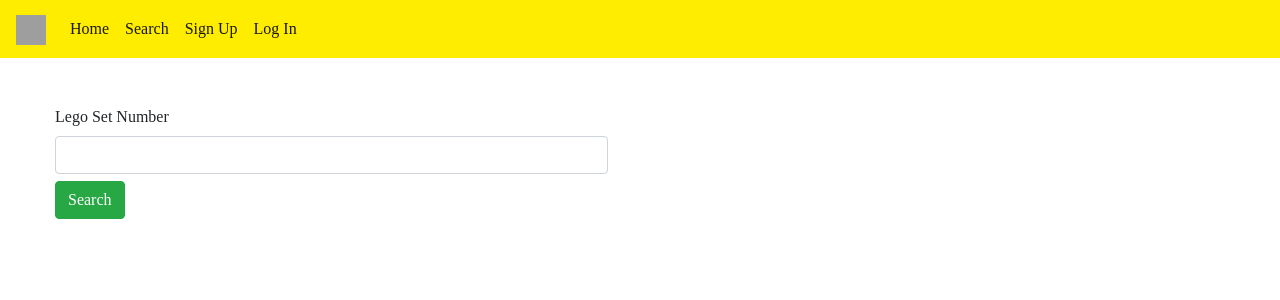
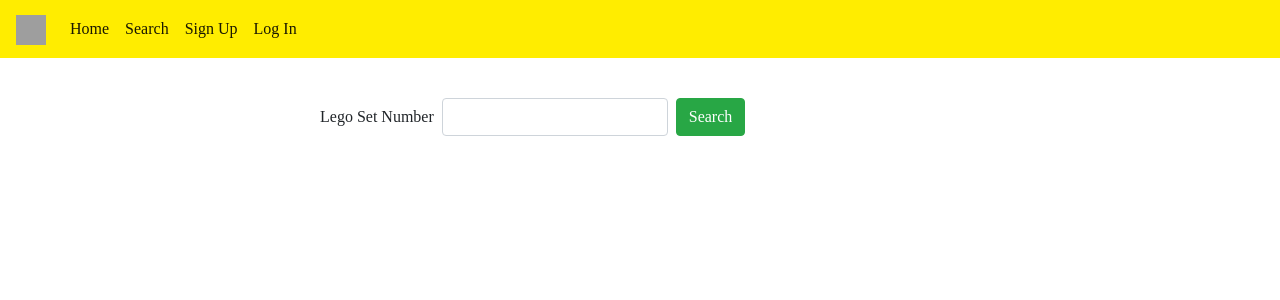
Before and after one commit to hcleland/lego-capstone-app, a React (Create React App) app: page /search in a window 1280 px wide. Shown: the top 300 px of the page. Built offline with nearby package versions, Linux system fonts and the light colour scheme; grey boxes are pictures that could not be loaded.

Commit message:
alert styled better. Presentation ready - I think

```diff
--- a/src/components/ApplicationViews.js
+++ b/src/components/ApplicationViews.js
@@ -1,7 +1,6 @@
 import { Route } from "react-router-dom";
 import { withRouter } from "react-router";
 import React, { Component } from "react";
-import { Alert } from 'reactstrap';
 import ApiManager from "../modules/ApiManager";
 import Landing from "./landing/Landing";
 import SignupForm from "./user/SignupForm";
@@ -11,7 +10,7 @@ import SearchResults from "./search/SearchResults";
 import SearchDetails from "./search/SearchDetails";
 import BuildList from "./buildList/BuildList";
 import BuildItem from "./buildList/BuildItem";
-// import AlertModal from "./search/AlertModal"
+import Alert from "./search/Alert";
 // import ListItem from "./buildList/ListItem";
 // import BrickPic from "./search/BrickPic";
 
@@ -24,6 +23,7 @@ class ApplicationViews extends Component {
         searchDetails: [],
         buildItems: [],
         currentUser: {},
+        searchInput: " ",
         searchedSet: "",
         setNotFound: false
     };
@@ -37,7 +37,11 @@ class ApplicationViews extends Component {
             .then(results => {
                 console.log(searchInput);
                 if (results.count === 0) {
-                    //                 return (
+
+                    // return (
+                    //     <Alert />
+                    // )
+
                     //                     <Alert color="success">
                     //                         <h4 className="alert-heading">Well done!</h4>
                     //                         <p>Aww yeah, you successfully read this important alert message. This example text is going
@@ -46,8 +50,10 @@ class ApplicationViews extends Component {
                     //                         <hr />
                     //                         <p className="mb-0">Whenever you need to, be sure to use margin utilities to keep things nice and tidy.</p>
                     //                     </Alert>
-                    //                 )
-                    this.setState({ setNotFound: true })
+
+                    this.setState({
+                        setNotFound: true
+                    })
 
                 } else {
                     this.setState({
@@ -117,10 +123,11 @@ class ApplicationViews extends Component {
         return ApiManager.updateListItem(editedListObject)
             .then(() => ApiManager.getAllItemsById(user.id))
             .then(buildItems => {
-                this.props.history.push("/buildItems");
                 this.setState({
                     buildItems: buildItems
                 })
+                // this.props.history.push("/buildItems");
+                window.scrollTo(0, 10);
             })
     };
 
@@ -137,18 +144,6 @@ class ApplicationViews extends Component {
                 this.setState(newState)
             })
     };
-
-    // updateItem = (updatedItem) => {
-    //     console.log(updatedItem.id)
-    //     return ApiManager.updateListItem(updatedItem)
-    //         .then(() => ApiManager.getAllItems())
-    //         .then(buildItems => {
-    //             this.setState({
-    //                 buildItems: buildItems
-    //             })
-    //             this.props.history.push("/buildItems");
-    //         })
-    // };
 
     componentDidMount() {
         // const newState = {};
@@ -177,6 +172,7 @@ class ApplicationViews extends Component {
                         </>
                     )
                 }} />
+                <Route exact path="/alert" component={Alert} />
                 <Route exact path="/searchResults" render={(props) => {
                     return (
                         <>
@@ -205,7 +201,6 @@ class ApplicationViews extends Component {
                 }}
                 />
                 <Route exact path="/buildItems/:buildItemId(\d+)" render={(props) => {
-                    // Find the animal with the id of the route parameter
                     let buildItem = this.state.buildItems.find(buildItem =>
                         buildItem.id === parseInt(props.match.params.buildItemId)
                     )
--- a/src/components/buildList/BuildList.css
+++ b/src/components/buildList/BuildList.css
@@ -18,12 +18,11 @@ div .buildItem {
     border: 2px solid black;
     border-radius: 3px;
     padding: 5px 10px;
-    text-transform: uppercase;
     outline: none;
   }
 
   .customBtnEdit:focus, .customBtnEdit:active {
-    outline: none !important;
+    /* outline: none !important; */
     box-shadow: none;
   }
 
@@ -33,7 +32,6 @@ div .buildItem {
     border: 2px solid white;
     border-radius: 3px;
     padding: 5px 10px;
-    text-transform: uppercase;
   }
 
   #userHeader {
--- a/src/components/buildList/ListItem.js
+++ b/src/components/buildList/ListItem.js
@@ -81,17 +81,17 @@ class ListItem extends Component {
                             </FormGroup> */}
 
                             <p></p>
-                            <Button tag={Link} to="/buildItems" className="customBtnEdit" onClick={(evt) => this.updateExistingItem(evt)}>Save</Button>
+                            <Button tag={Link} to="/buildItems" className="customBtnEdit" onClick={(evt) => this.updateExistingItem(evt)}>Save Notes</Button>
 
                             <div className="divider" />
-                            <Button onClick={
+                            <Button className="customBtnDelete" onClick={
                                 () => {
                                     this.setState(
                                         { saveDisabled: true },
                                         () => this.props.deleteItem(this.props.buildItem.id)
                                     )
                                 }
-                            }>Delete</Button>
+                            }>Remove from List</Button>
 
                         </CardBody>
                     </div>
--- a/src/components/landing/Landing.js
+++ b/src/components/landing/Landing.js
@@ -19,7 +19,7 @@ export default class Landing extends Component {
                                 <hr className="my-2" />
                                 <p></p>
                                 <p className="lead">
-                                    <Button tag={Link} to="/search" className="customBtnLanding">Start Building</Button>
+                                    <Button tag={Link} to="/signup" className="customBtnLanding">Start Building</Button>
                                 </p>
                             </Col>
                         </Row>
--- /dev/null
+++ b/src/components/search/Alert.js
@@ -0,0 +1,28 @@
+import React, { Component } from 'react';
+import { UncontrolledAlert } from 'reactstrap';
+import { Link } from 'react-router-dom';
+
+
+class Alert extends Component {
+
+    render() {
+
+        return (
+            <div>
+                {/* {this.props.setNotFound ?
+                    <UncontrolledAlert color="success" className="alert">
+                        <h4 className="alert-heading">Well done!</h4>
+                        <p>Aww yeah, you successfully read this important alert message. This example text is going
+  to run a bit longer so that you can see how spacing within an alert works with this kind
+                                              of content.</p>
+                        <hr />
+                        <img src="https://media.makeameme.org/created/ahhh-i-stepped.jpg" className="alertImg"></img>
+                    </UncontrolledAlert> : null} */}
+                {this.props.setNotFound ?
+                    <img src="https://media.makeameme.org/created/ahhh-i-stepped.jpg"></img>
+                    : null}
+            </div>
+        )
+    }
+}
+export default Alert;
--- a/src/components/search/Search.js
+++ b/src/components/search/Search.js
@@ -1,23 +1,12 @@
 import React, { Component } from 'react';
 import "./searchForm.css";
-import {
-    Form, Col, Button, Input, Label
-} from "reactstrap";
+import { Form, Col, FormGroup, Button, Input, Label } from "reactstrap";
 
 class Search extends Component {
     state = {
         searchInput: " ",
-        // moc: [{ id: 1, color: { name: 'blue' } }]
+        visible: true
     };
-
-    // getInventory = (mocId) => {
-    //     ApiManager.getInventory(mocId)
-    //         .then(results => {
-    //             console.log("results", results)
-    //             this.setState({ moc: results.results })
-    //         })
-    // };
-
 
     handleFieldChange = evt => {
         console.log("evt", evt)
@@ -29,24 +18,49 @@ class Search extends Component {
         console.log("input state", this.props.searchInput)
     };
 
+    // onDismiss() {
+    //     this.setState({
+    //         // visible: false,
+    //         searchInput: ""
+    //     });
+    // }
 
 
     render() {
         return (
             <React.Fragment>
+                <Form inline className="searchForm">
+                    <FormGroup className="mb-2 mr-sm-2 mb-sm-0">
+                        <Label for="inputSet" className="mr-sm-2">Lego Set Number</Label>
+                        <Input type="text" required name="inputSet" onChange={this.handleFieldChange} id="searchInput" placeholder="" />
+                    </FormGroup>
+                    <Label for="search"><Button onClick={() => this.props.getSearchResults(this.state.searchInput)} color="success">Search</Button></Label>
+                    {this.props.setNotFound ?
+                        <h3>No Results Found<img src="https://media.makeameme.org/created/ahhh-i-stepped.jpg" className="alertImg"></img></h3> : null}
 
-                <Form>
-                    <div className="searchForm">
+
+                    {/* <div className="searchForm">
+
                         <Label for="inputSet" sm={4}>Lego Set Number</Label>
                         <Col sm={10}>
                             <Input type="text" required name="inputSet" onChange={this.handleFieldChange} id="searchInput" placeholder="" />
+                            <Label for="search" sm={4}><Button onClick={this.props.getSearchResults} tag={Link} to="/searchResults" color="success">Search</Button></Label> */}
+
+                    {/* <Label for="search" sm={4}><Button onClick={() => this.props.getSearchResults(this.state.searchInput)} color="success">Search</Button></Label>
                         </Col>
-                        {/* <Label for="search" sm={4}><Button onClick={this.props.getSearchResults} tag={Link} to="/searchResults" color="success">Search</Button></Label> */}
-                        <Label for="search" sm={4}><Button onClick={() => this.props.getSearchResults(this.state.searchInput)} color="success">Search</Button></Label>
-                    </div>
-                    {this.props.setNotFound ? <p>true</p> : null}
+                        {this.props.setNotFound ? <img src="https://media.makeameme.org/created/ahhh-i-stepped.jpg" className="alertImg"></img> : null}
+                    </div> */}
+                    {/*
+                    <UncontrolledAlert color="success" className="alert">
+                        <h4 className="alert-heading">Well done!</h4>
+                        <p>Aww yeah, you successfully read this important alert message. This example text is going
+  to run a bit longer so that you can see how spacing within an alert works with this kind
+                                              of content.</p>
+                        <hr />
+
+                    </UncontrolledAlert> : null} */}
                 </Form>
-            </React.Fragment>
+            </React.Fragment >
         )
     }
 }
--- a/src/components/search/SearchResults.js
+++ b/src/components/search/SearchResults.js
@@ -3,7 +3,6 @@ import "./searchForm.css";
 import "./searchResults.css";
 import BuildItem from "../buildList/BuildItem";
 import { Form, Label, Col, Input, Button } from "reactstrap";
-import { Link } from "react-router-dom";
 
 class SearchResults extends Component {
     state = {
@@ -22,7 +21,6 @@ class SearchResults extends Component {
 
         this.props.addListItem(newItem)
     }
-
 
     render() {
         return (
--- a/src/components/search/searchForm.css
+++ b/src/components/search/searchForm.css
@@ -1,10 +1,31 @@
 .searchForm {
-    margin: 40px;
-    padding-right: 500px;
+    margin-right: 25%;
+    margin-left: 25%;
+    margin-top: 40px;
+    /* padding-left: 100px;
+    padding-right: 600px; */
+    /* border: 1px solid purple; */
 }
 
-.divider{
+.divider {
     width:30px;
     height:auto;
     display:inline-block;
 }
+
+h3 {
+    padding-top: 20px;
+}
+
+.alertImg {
+    /* padding-top: 10px; */
+    /* padding-left: 150px; */
+    /* margin-right: 40%;
+    border: 1px solid purple; */
+    padding-right: 200px;
+}
+
+.alert {
+    padding-left: 300px;
+    padding-right: 100px;
+}
--- a/src/components/user/LoginForm.js
+++ b/src/components/user/LoginForm.js
@@ -57,7 +57,7 @@ export default class LoginForm extends Component {
                         </FormGroup>
                         <FormGroup check row>
                             <Col sm={{ size: 10, offset: 2 }}>
-                                <Button onClick={this.handleLogin}>Submit</Button>
+                                <Button onClick={this.handleLogin} color="primary">Submit</Button>
                             </Col>
                         </FormGroup>
                     </Form>
--- a/src/components/user/SignupForm.js
+++ b/src/components/user/SignupForm.js
@@ -129,7 +129,7 @@ export default class SignupForm extends Component {
                         </FormGroup>
                         <FormGroup check row>
                             <Col sm={{ size: 10, offset: 2 }}>
-                                <Button onClick={this.saveNewUser}>Submit</Button>
+                                <Button onClick={this.saveNewUser} color="danger">Submit</Button>
                             </Col>
                         </FormGroup>
                     </Form>
--- a/src/modules/ApiManager.js
+++ b/src/modules/ApiManager.js
@@ -20,10 +20,10 @@ export default {
         }).then(e => e.json())
     },
     getAlternate(input) {
-        return fetch(`https://rebrickable.com/api/v3/lego/sets/${input}-1/alternates/?key=6cb2b6112998a633081603ceb2951b1a&page=1&page_size=8`).then(e => e.json());
+        return fetch(`https://rebrickable.com/api/v3/lego/sets/${input}-1/alternates/?key=KEY&page=1&page_size=8`).then(e => e.json());
     },
     getInventory(input) {
-        return fetch(`https://rebrickable.com/api/v3/lego/mocs/${input}/parts/?key=6cb2b6112998a633081603ceb2951b1a`).then(e => e.json());
+        return fetch(`https://rebrickable.com/api/v3/lego/mocs/${input}/parts/?key=KEY`).then(e => e.json());
     },
 
     getOneItem(id) {
```
